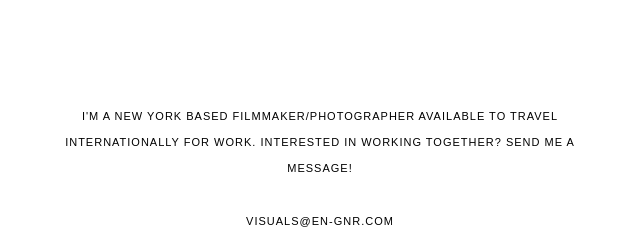
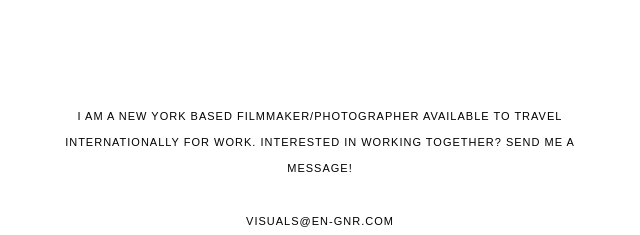
Before and after one commit to oludamo/oludamo.github.io, a plain HTML site: page contact.html in a window 1280 px wide. Shown: the part 97-332 px from the top of the page, 608-1248 px from the left. Drawn offline with Linux system fonts and the light colour scheme; a script that the page names is missing; a web font is replaced by a local one.

Commit message:
Copy edit

```diff
--- a/contact.html
+++ b/contact.html
@@ -86,7 +86,7 @@
                             <div class="container small-container">
                                 <div class="section-title fl-wrap">
                                   <h4>
-                                      I'm a New York based filmmaker/photographer available to travel internationally for work. Interested in working together? Send me a message!
+                                      I am a New York based filmmaker/photographer available to travel internationally for work. Interested in working together? Send me a message!
                                    </h4>
                                    <br><br>
                                    <a href="mailto:visuals@en-gnr.com" class="mail-link">VISUALS@EN-GNR.COM</a>
```
